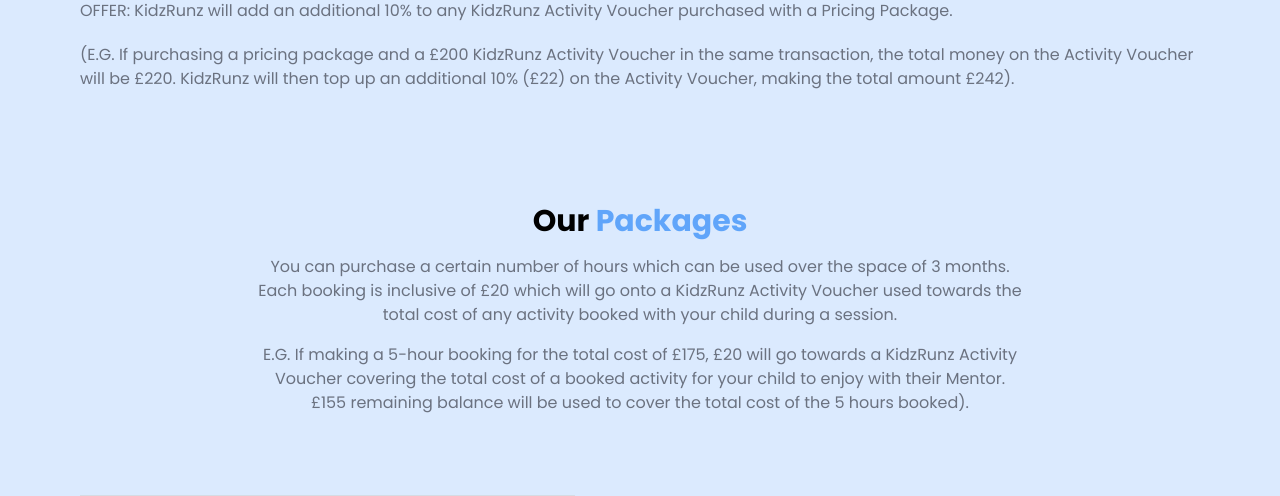
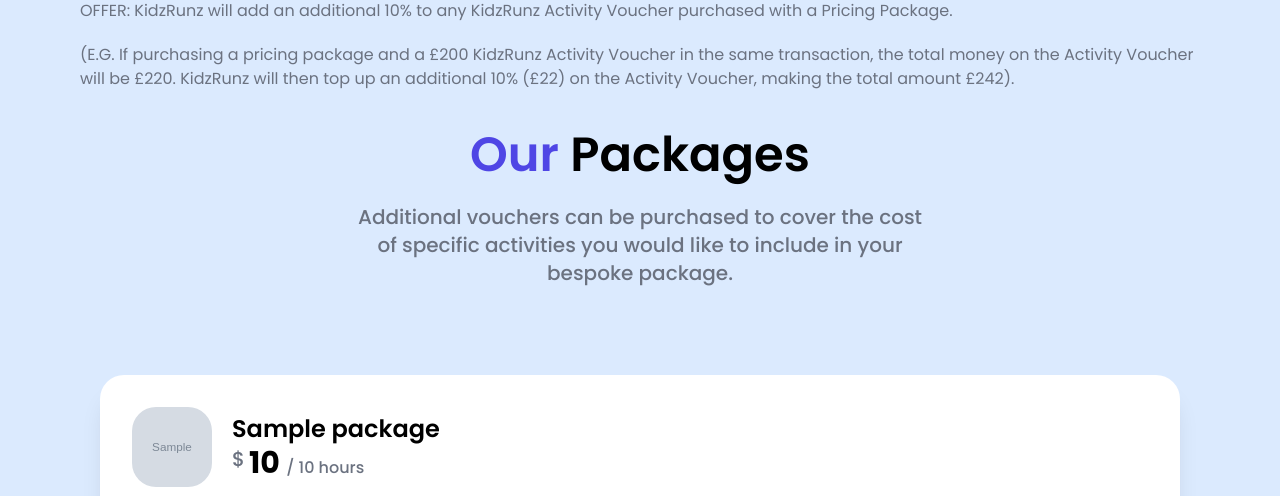
Before and after one commit to judevercetti/kidzrunz_django, a Django app: page /activities in a window 1280 px wide. Shown: the part 585-1081 px from the top of the page. Run offline with Django 4.2, Linux system fonts and the light colour scheme; tables that the repository leaves empty hold one stand-in row (values such as "Sample post"); grey boxes marked "Sample" are stand-in pictures.

Commit message:
activities fixed

```diff
--- a/templates/website/activities.html
+++ b/templates/website/activities.html
@@ -21,7 +21,7 @@
     <p>(E.G. If purchasing a pricing package and a £200 KidzRunz Activity Voucher in the same transaction, the total money on the Activity Voucher will be £220. KidzRunz will then top up an additional 10% (£22) on the Activity Voucher, making the total amount £242).</p>
   </div>
 
-  <div data-aos="flip-down" class="text-center max-w-screen-md mx-auto mt-28">
+  {% comment %} <div data-aos="flip-down" class="text-center max-w-screen-md mx-auto mt-28">
     <h1 class="text-3xl font-bold mb-4">Our<span class="text-blue-400"> Packages</span></h1>
     <p class="text-gray-500">You can purchase a certain number of hours which can be used over the space of 3 months. Each booking is inclusive of £20 which will go onto a KidzRunz Activity Voucher used towards the total cost of any activity booked with your child during a session.</p>
     <p class="text-gray-500 mt-4">E.G. If making a 5-hour booking for the total cost of £175, £20 will go towards a KidzRunz Activity Voucher covering the total cost of a booked activity for your child to enjoy with their Mentor. £155 remaining balance will be used to cover the total cost of the 5 hours booked).</p>
@@ -58,7 +58,7 @@
       <a href="{% url 'console:appointment' %}" class="mt-5 px-5 py-3 border border-blue-400 text-blue-400 font-medium my-4 focus:outline-none transform transition hover:scale-110 duration-300 ease-in-out rounded-full">Book Now</a>
     </div>
   </div>
-  {% endif %} {% endfor %}
+  {% endif %} {% endfor %} {% endcomment %}
 </div>
 
 
@@ -74,64 +74,52 @@
   <div class="flex flex-col justify-between items-center lg:flex-row lg:items-start">
 
     {% for package in packages %}
-      {% if forloop.first == 2 %}
-        <div class="w-full flex-1 mt-8 p-8 order-2 bg-white shadow-xl rounded-3xl sm:w-96 lg:w-full lg:order-1 lg:rounded-r-none">
+    {% comment %} {% if forloop.counter|divisibleby:3 %} {% endcomment %}
+        <div class="w-full flex-1 mt-8 mx-1 p-8 order-2 bg-white shadow-xl rounded-3xl sm:w-96 lg:w-full lg:order-1">
           <div class="mb-7 pb-7 flex items-center border-b border-gray-300">
-            <img src="https://res.cloudinary.com/williamsondesign/abstract-1.jpg"  alt="" class="rounded-3xl w-20 h-20" />
+            <img src="media/{{package.image}}"  alt="" class="rounded-3xl w-20 h-20" />
             <div class="ml-5">
-              <span class="block text-2xl font-semibold">Basic</span>
-              <span><span class="font-medium text-gray-500 text-xl align-top">$&thinsp;</span><span class="text-3xl font-bold">10 </span></span><span class="text-gray-500 font-medium">/ user</span>
+              <span class="block text-2xl font-semibold">{{package.name}}</span>
+              <span><span class="font-medium text-gray-500 text-xl align-top">$&thinsp;</span><span class="text-3xl font-bold">{{package.price}} </span></span><span class="text-gray-500 font-medium">/ {{package.duration}} hours</span>
             </div>
           </div>
           <ul class="mb-7 font-medium text-gray-500">
+            {% for line in package.description %}
             <li class="flex text-lg mb-2">
               <img src="https://res.cloudinary.com/williamsondesign/check-grey.svg" />
-              <span class="ml-3">Get started with <span class="text-black">messaging</span></span>
+              <span class="ml-3">{{line}}</span>
             </li>
-            <li class="flex text-lg mb-2">
-              <img src="https://res.cloudinary.com/williamsondesign/check-grey.svg" />
-              <span class="ml-3">Flexible <span class="text-black">team meetings</span></span>
-            </li>
-            <li class="flex text-lg">
-              <img src="https://res.cloudinary.com/williamsondesign/check-grey.svg" />
-              <span class="ml-3"><span class="text-black">5 TB</span> cloud storage</span>
-            </li>
+            {% endfor %}
           </ul>
           <a href="#/" class="flex justify-center items-center bg-indigo-600 rounded-xl py-5 px-4 text-center text-white text-xl">
             Choose Plan
             <img src="https://res.cloudinary.com/williamsondesign/arrow-right.svg" class="ml-2" />
           </a>
         </div>
-      {% else %}
+      {% comment %} {% else %}
         <div class="w-full flex-1 p-8 order-1 shadow-xl rounded-3xl bg-gray-900 text-gray-400 sm:w-96 lg:w-full lg:order-2 lg:mt-0">
           <div class="mb-8 pb-8 flex items-center border-b border-gray-600">
-            <img src="https://res.cloudinary.com/williamsondesign/abstract-2.jpg"  alt="" class="rounded-3xl w-20 h-20" />
+            <img src="media/{{package.image}}"  alt="" class="rounded-3xl w-20 h-20" />
             <div class="ml-5">
-              <span class="block text-3xl font-semibold text-white">Startup</span>
-              <span><span class="font-medium text-xl align-top">$&thinsp;</span><span class="text-3xl font-bold text-white">24 </span></span><span class="font-medium">/ user</span>
+              <span class="block text-3xl font-semibold text-white">{{package.name}}</span>
+              <span><span class="font-medium text-xl align-top">$&thinsp;</span><span class="text-3xl font-bold text-white">{{package.price}} </span></span><span class="font-medium">/ {{package.duration}} hours</span>
             </div>
           </div>
           <ul class="mb-10 font-medium text-xl">
+            {% for line in package.description %}
             <li class="flex mb-6">
               <img src="https://res.cloudinary.com/williamsondesign/check-white.svg" />
-              <span class="ml-3">All features in <span class="text-white">Basic</span></span>
+              <span class="ml-3">{{line}}</span>
             </li>
-            <li class="flex mb-6">
-              <img src="https://res.cloudinary.com/williamsondesign/check-white.svg" />
-              <span class="ml-3">Flexible <span class="text-white">call scheduling</span></span>
-            </li>
-            <li class="flex">
-              <img src="https://res.cloudinary.com/williamsondesign/check-white.svg" />
-              <span class="ml-3"><span class="text-white">15 TB</span> cloud storage</span>
-            </li>
+            {% endfor %}
           </ul>
           <a href="#/" class="flex justify-center items-center bg-indigo-600 rounded-xl py-6 px-4 text-center text-white text-2xl">
             Choose Plan
             <img src="https://res.cloudinary.com/williamsondesign/arrow-right.svg" class="ml-2" />
           </a>
         </div>
-      {% endif %}
-    {% endfor %}
+      {% endif %} {% endcomment %}
+      {% endfor %}
 
     {% comment %} <div class="w-full flex-1 mt-8 p-8 order-3 bg-white shadow-xl rounded-3xl sm:w-96 lg:w-full lg:order-3 lg:rounded-l-none">
       <div class="mb-7 pb-7 flex items-center border-b border-gray-300">
--- a/website/views.py
+++ b/website/views.py
@@ -93,6 +93,12 @@ def activities(request):
     packages = Package.objects.all()
 
     context = {
-        'packages': packages
+        'packages': [{
+            'name': package.name,
+            'image': package.image,
+            'price': package.price,
+            'duration': package.duration,
+            'description': package.description.splitlines(),
+        } for package in packages]
     }
     return render(request, "website/activities.html", context)
```
